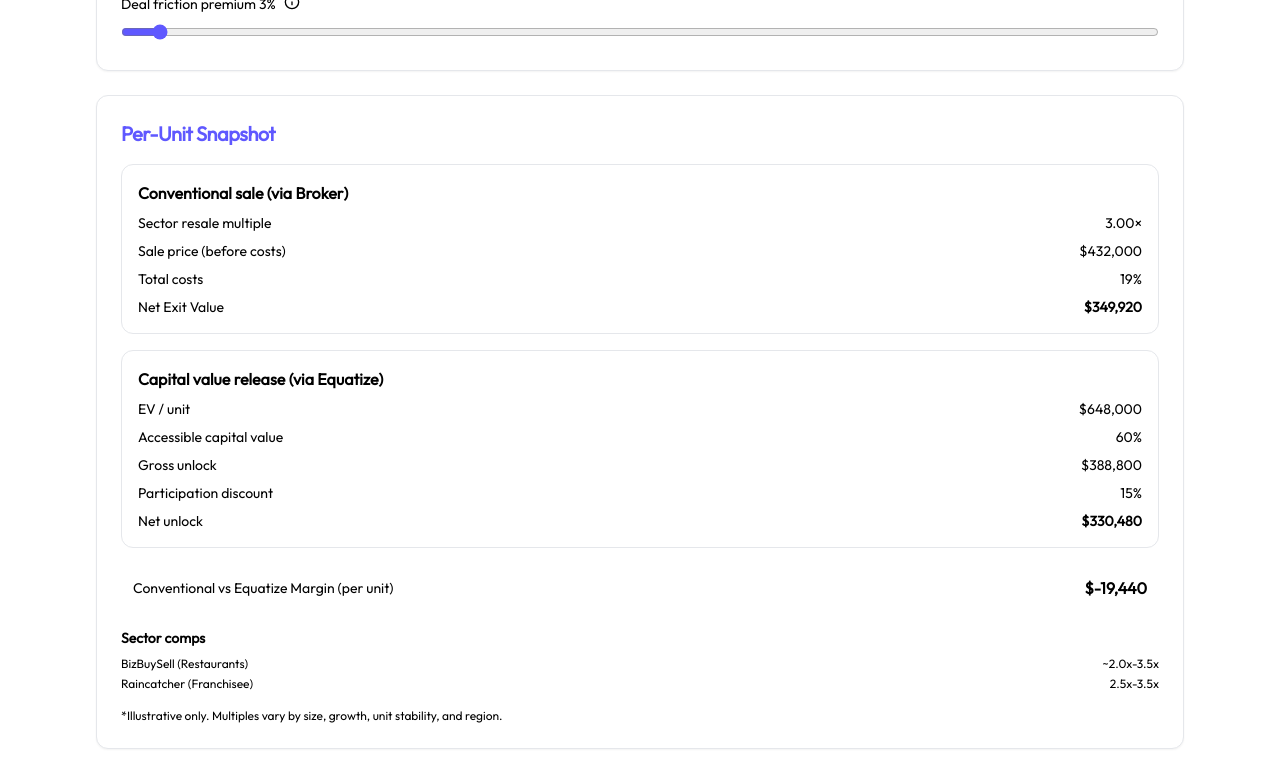
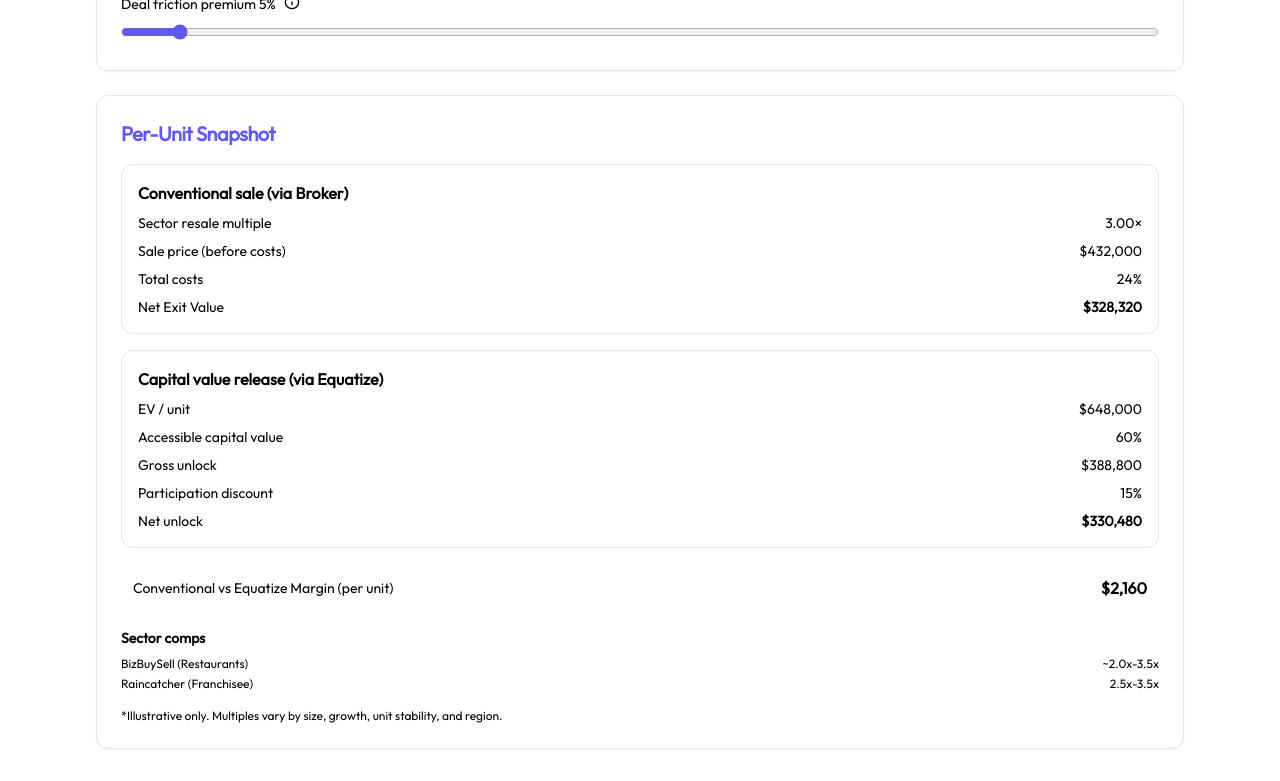
Before and after one commit to 34nd0m/equatize-calculator, a Next.js app: page / in a window 1280 px wide. Shown: the part 1558-2339 px from the top of the page. Built offline with nearby package versions, Linux system fonts and the light colour scheme.

Commit message:
Update page.tsx

```diff
--- a/src/app/page.tsx
+++ b/src/app/page.tsx
@@ -345,11 +345,11 @@ export default function Calculator() {
   const [multiple, setMultiple] = useState(4.5);
   const [unlockPct, setUnlockPct] = useState(0.6);
   const [discountPct, setDiscountPct] = useState(0.15);
-  const [brokerCommissionPct, setBrokerCommissionPct] = useState(0.12);
+  const [brokerCommissionPct, setBrokerCommissionPct] = useState(0.15);
   const [legalProfessionalPct, setLegalProfessionalPct] = useState(0.02);
   const [accountingTaxPct, setAccountingTaxPct] = useState(0.01);
   const [dueDiligencePct, setDueDiligencePct] = useState(0.01);
-  const [frictionPremiumPct, setFrictionPremiumPct] = useState(0.03);
+  const [frictionPremiumPct, setFrictionPremiumPct] = useState(0.05);
   const [unitsMulti, setUnitsMulti] = useState(5);
   const [unitsNetwork, setUnitsNetwork] = useState(150);
   const [ccy, setCcy] = useState("$");
@@ -472,7 +472,7 @@ export default function Calculator() {
                       </button>
                     </PopoverTrigger>
                     <PopoverContent className="w-72 text-xs">
-                      Choose a sector to auto-fill typical AUV, royalty %, pre-royalty EBITDA margin, and a midpoint EV/EBITDA multiple. These are illustrative presets; edit to match your brand.
+                      Choose a sector to auto-fill typical AUV, royalty %, pre-royalty EBITDA margin, and a midpoint EV / EBITDA multiple. These are illustrative presets; edit to match your brand.
                     </PopoverContent>
                   </Popover>
                 </div>
```
